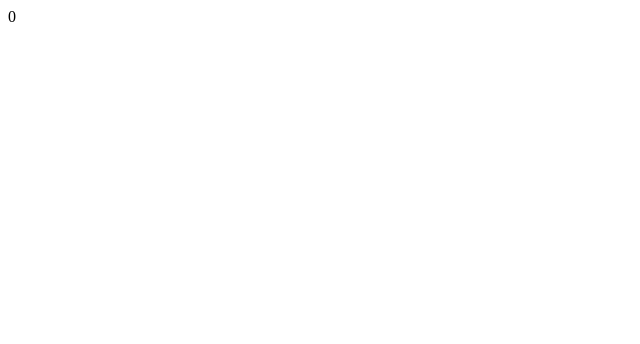
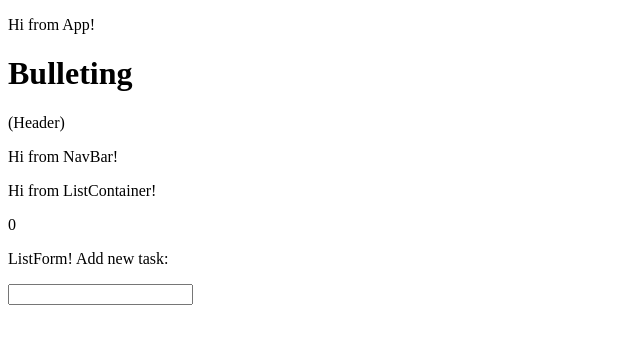
Before and after one commit to evareitzel/Bulletor, a React (Create React App) app: page / in a window 1280 px wide. Shown: the top 344 px of the page, without its empty margins (0-640 px from the left). Built offline with nearby package versions, Linux system fonts and the light colour scheme.

Commit message:
tidied App component

```diff
--- a/src/components/App.js
+++ b/src/components/App.js
@@ -1,47 +1,18 @@
-// import React from 'react'
-// import Header from './Header'
-// import NavBar from './NavBar'
-// import ListContainer from './ListContainer'
-// import ListForm from './ListForm'
-
-// function App() {
-//   return (
-//     <div>
-//       <p>Hi from App!</p>
-//       <Header />
-//       <NavBar />
-//       <ListContainer />
-//       <ListForm />
-//     </div>
-//   );
-// }
-
-// export default App;
-
-import * as React from 'react';
-import useMediaQuery from '@mui/material/useMediaQuery';
-import { createTheme, ThemeProvider } from '@mui/material/styles';
-import CssBaseline from '@mui/material/CssBaseline';
+import React from 'react'
+import Header from './Header'
+import NavBar from './NavBar'
+import ListContainer from './ListContainer'
+import ListForm from './ListForm'
 
 function App() {
-  const prefersDarkMode = useMediaQuery('(prefers-color-scheme: dark)');
-
-  const theme = React.useMemo(
-    () =>
-      createTheme({
-        palette: {
-          mode: prefersDarkMode ? 'dark' : 'light',
-        },
-      }),
-    [prefersDarkMode],
-  );
-
   return (
-    0
-    // <ThemeProvider theme={theme}>
-    //   <CssBaseline />
-    //   <Routes />
-    // </ThemeProvider>
+    <div>
+      <p>Hi from App!</p>
+      <Header />
+      <NavBar />
+      <ListContainer />
+      <ListForm />
+    </div>
   );
 }
 
```
Also changed, not shown: public/note.js (+29 -0 lines).
